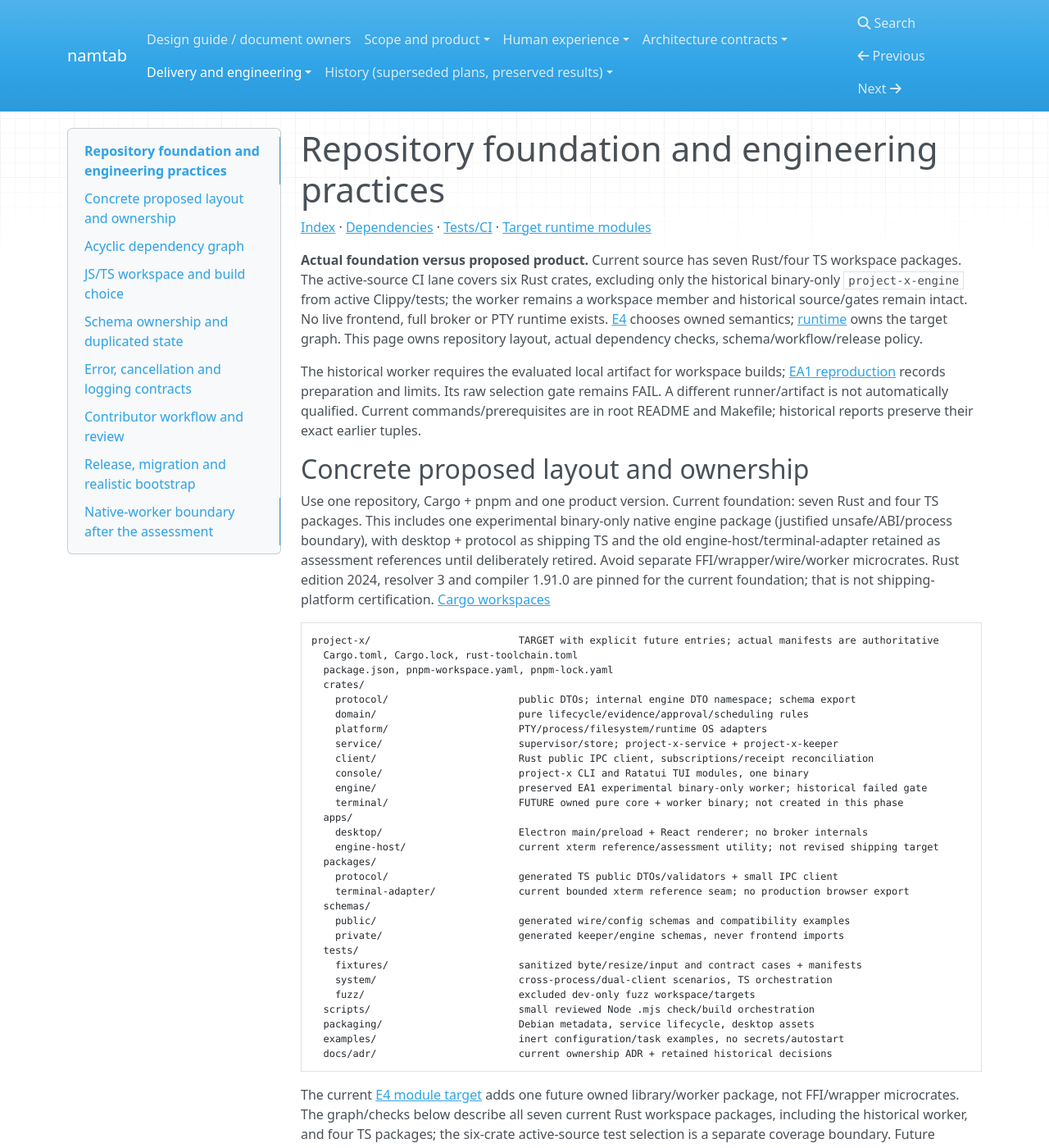
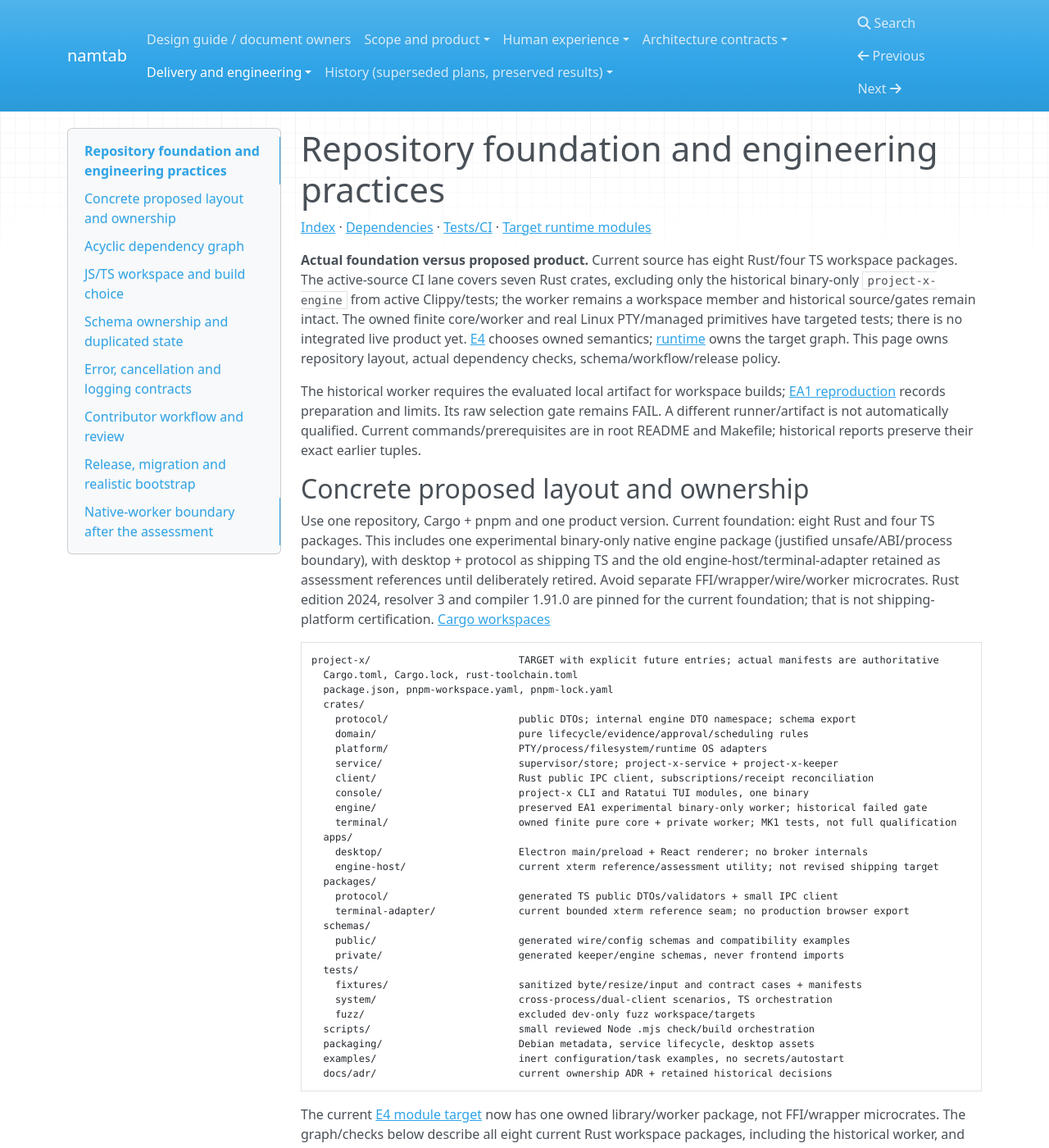
Before and after one commit to whoodes/namtab, an MkDocs documentation site: the page built from docs/engineering/14-repository-and-engineering-practices.md, in a window 1280 px wide and 1400 px high. Shown: the whole window at 82% size. Built offline with MkDocs 1.6.1, drawn with Linux system fonts in a browser that asks for light colours; nearby versions of some CDN libraries; some of the changed text lies outside the part shown.

Commit message:
Cover the owned core and Linux primitives in the active foundation
Extend the acyclic boundary inventory to eight Rust packages, seven active, and admit only the reviewed existing Rustix feature closure. Preserve every registry pin and historical gate while describing the actual finite implementation rather than a completed application.

Validation: 20 core/worker tests and eight platform tests pass, targeted Clippy and strict docs pass. Initial locked check refused the intentionally missing platform lock edge; resolution adds that edge only. All-target metadata attempted an uncached Windows package offline; Linux tests do not require it.

````diff
--- a/docs/engineering/14-repository-and-engineering-practices.md
+++ b/docs/engineering/14-repository-and-engineering-practices.md
@@ -2,13 +2,13 @@
 
 [Index](../index.md) · [Dependencies](15-dependencies-and-supply-chain.md) · [Tests/CI](16-test-and-ci-strategy.md) · [Target runtime modules](../engine/runtime-persistence-security.md#module-and-process-design)
 
-**Actual foundation versus proposed product.** Current source has seven Rust/four TS workspace packages. The active-source CI lane covers six Rust crates, excluding only the historical binary-only `project-x-engine` from active Clippy/tests; the worker remains a workspace member and historical source/gates remain intact. No live frontend, full broker or PTY runtime exists. [E4](../adr/0004-owned-agent-native-engine.md) chooses owned semantics; [runtime](../engine/runtime-persistence-security.md#module-and-process-design) owns the target graph. This page owns repository layout, actual dependency checks, schema/workflow/release policy.
+**Actual foundation versus proposed product.** Current source has eight Rust/four TS workspace packages. The active-source CI lane covers seven Rust crates, excluding only the historical binary-only `project-x-engine` from active Clippy/tests; the worker remains a workspace member and historical source/gates remain intact. The owned finite core/worker and real Linux PTY/managed primitives have targeted tests; there is no integrated live product yet. [E4](../adr/0004-owned-agent-native-engine.md) chooses owned semantics; [runtime](../engine/runtime-persistence-security.md#module-and-process-design) owns the target graph. This page owns repository layout, actual dependency checks, schema/workflow/release policy.
 
 The historical worker requires the evaluated local artifact for workspace builds; [EA1 reproduction](21-ea1-native-worker-results.md#results-and-reproduction) records preparation and limits. Its raw selection gate remains FAIL. A different runner/artifact is not automatically qualified. Current commands/prerequisites are in root README and Makefile; historical reports preserve their exact earlier tuples.
 
 ## Concrete proposed layout and ownership
 
-Use one repository, Cargo + pnpm and one product version. Current foundation: seven Rust and four TS packages. This includes one experimental binary-only native engine package (justified unsafe/ABI/process boundary), with desktop + protocol as shipping TS and the old engine-host/terminal-adapter retained as assessment references until deliberately retired. Avoid separate FFI/wrapper/wire/worker microcrates. Rust edition 2024, resolver 3 and compiler 1.91.0 are pinned for the current foundation; that is not shipping-platform certification. [Cargo workspaces](https://doc.rust-lang.org/cargo/reference/workspaces.html)
+Use one repository, Cargo + pnpm and one product version. Current foundation: eight Rust and four TS packages. This includes one experimental binary-only native engine package (justified unsafe/ABI/process boundary), with desktop + protocol as shipping TS and the old engine-host/terminal-adapter retained as assessment references until deliberately retired. Avoid separate FFI/wrapper/wire/worker microcrates. Rust edition 2024, resolver 3 and compiler 1.91.0 are pinned for the current foundation; that is not shipping-platform certification. [Cargo workspaces](https://doc.rust-lang.org/cargo/reference/workspaces.html)
 
 ```text
 project-x/                         TARGET with explicit future entries; actual manifests are authoritative
@@ -22,7 +22,7 @@ project-x/                         TARGET with explicit future entries; actual m
     client/                        Rust public IPC client, subscriptions/receipt reconciliation
     console/                       project-x CLI and Ratatui TUI modules, one binary
     engine/                        preserved EA1 experimental binary-only worker; historical failed gate
-    terminal/                      FUTURE owned pure core + worker binary; not created in this phase
+    terminal/                      owned finite pure core + private worker; MK1 tests, not full qualification
   apps/
     desktop/                       Electron main/preload + React renderer; no broker internals
     engine-host/                   current xterm reference/assessment utility; not revised shipping target
@@ -42,7 +42,7 @@ project-x/                         TARGET with explicit future entries; actual m
   docs/adr/                        current ownership ADR + retained historical decisions
 ```
 
-The current [E4 module target](../engine/runtime-persistence-security.md#module-and-process-design) adds one future owned library/worker package, not FFI/wrapper microcrates. The graph/checks below describe all seven current Rust workspace packages, including the historical worker, and four TS packages; the six-crate active-source test selection is a separate coverage boundary. Future implementation must explicitly extend import checks while preserving old gates. New contract semantics live in the engine campaign; no Cargo/pnpm dependency changes occur here.
+The current [E4 module target](../engine/runtime-persistence-security.md#module-and-process-design) now has one owned library/worker package, not FFI/wrapper microcrates. The graph/checks below describe all eight current Rust workspace packages, including the historical worker, and four TS packages; the seven-crate active-source test selection is a separate coverage boundary. Future implementation must explicitly extend import checks while preserving old gates. New contract semantics live in the engine campaign; the MK1 platform adds only the existing pinned rustix instance and its explicitly reviewed public features.
 
 The authorized bootstrap moved the 18 canonical documents into docs/ topic directories, rewrote relative links and added strict MkDocs navigation. evidence/docs-migration.json preserves the old→new map and original/migration hashes; there are no divergent design copies. Do not create an empty directory for every proposed module. Rust service integration tests live with the service; shared fixtures live under tests, not another application crate. CLI and TUI share the client and invocation model but have separate command routing/output. A CLI JSON invocation must not initialize raw mode or a full-screen TUI.
 
@@ -60,7 +60,7 @@ One person may fill several roles; responsibilities do not imply six teams. Secu
 
 ## Acyclic dependency graph
 
-Arrows mean imports/compile dependencies, not runtime authority. The diagram combines current reference packages with the experimental native worker/internal DTO namespace. Actual import checks enforce seven Rust/four TS workspace packages and require a binary-only historical engine depending only on protocol among application crates. Six Rust crates participate in active-source Clippy/tests; this does not change membership or qualify the historical worker. Private wire DTOs remain a leaf data definition, not policy; no domain→wire dependency is added.
+Arrows mean imports/compile dependencies, not runtime authority. The diagram combines current reference packages with the experimental native worker/internal DTO namespace. Actual import checks enforce eight Rust/four TS workspace packages and require a binary-only historical engine depending only on protocol among application crates. Seven Rust crates participate in active-source Clippy/tests; this does not change membership or qualify the historical worker. Private wire DTOs remain a leaf data definition, not policy; no domain→wire dependency is added.
 
 ```mermaid
 flowchart TD
@@ -70,6 +70,7 @@ flowchart TD
     Service --> Domain[domain]
     Service --> Platform[platform]
     Platform --> Domain
+    Terminal[terminal: owned pure library + private worker]
     Desktop[desktop] --> TSWire[TS protocol + client]
     Desktop --> Adapter[reference terminal-adapter input types]
     Engine[reference TS engine-host] --> AdapterNode[reference terminal-adapter node entry]
````
Also changed, not shown: README.md (+4 -4 lines), docs/engine/delivery-and-validation.md (+1 -1 lines), docs/engineering/16-test-and-ci-strategy.md (+1 -1 lines), docs/engineering/mk1-scope-and-admission.md (+1 -1 lines), 2 other files.
